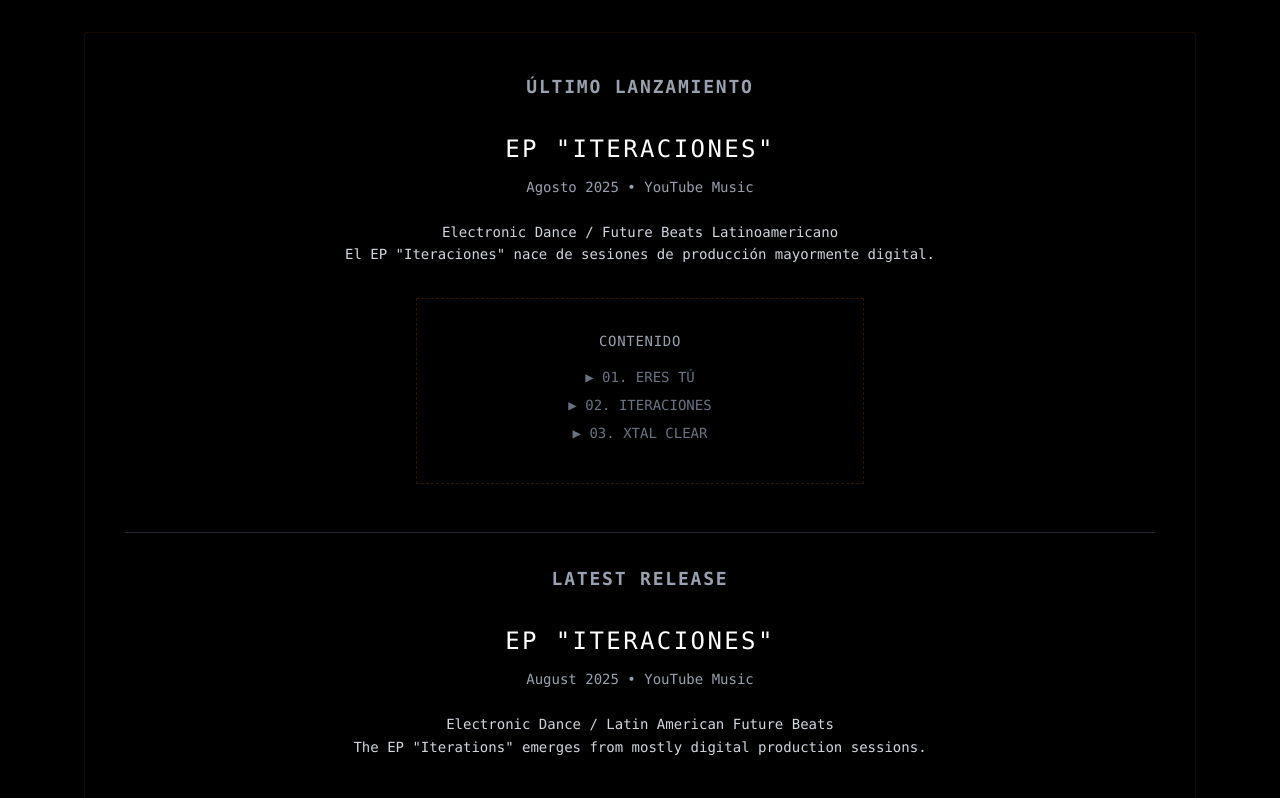
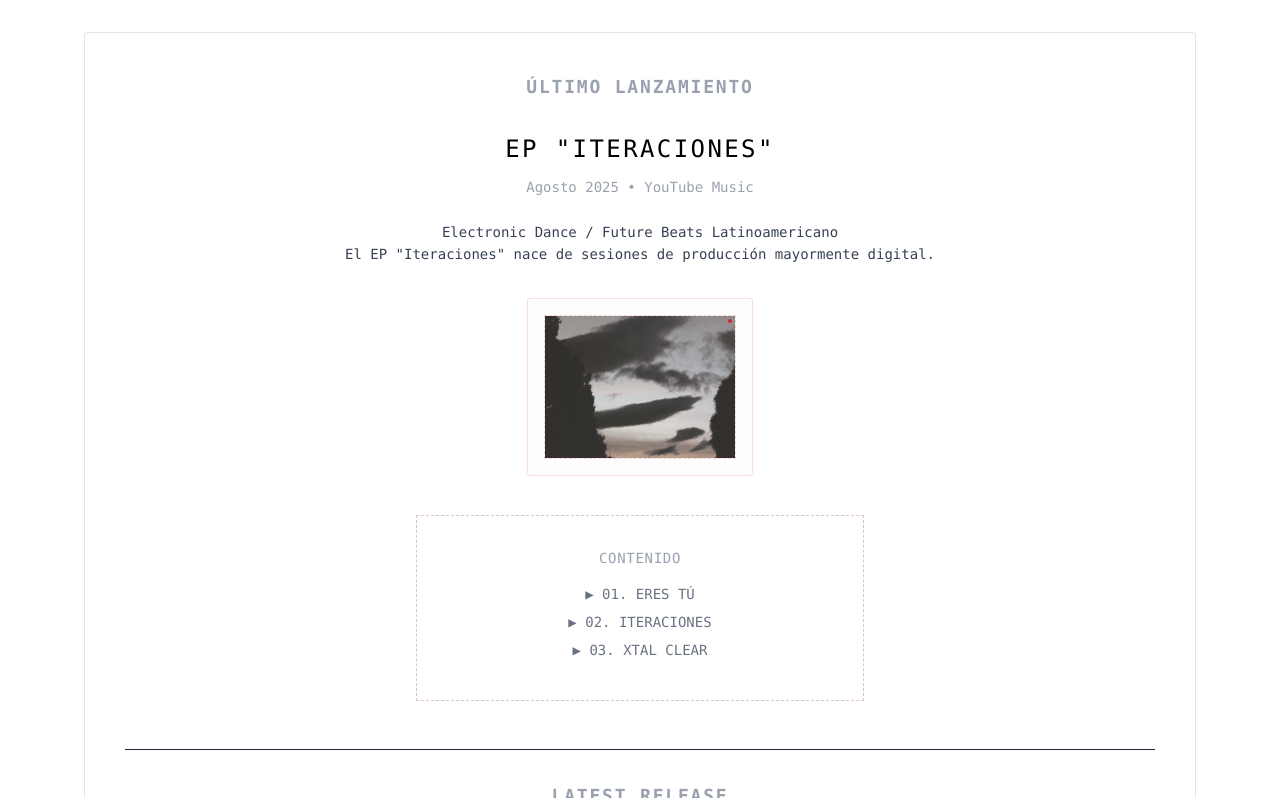
Before and after one commit to unixkarma/floraluz_web, a Next.js app: page /epk in a window 1280 px wide. Shown: the part 2164-2962 px from the top of the page. Built offline with nearby package versions, Linux system fonts and the light colour scheme.

Commit message:
first commit

```diff
--- a/src/app/epk/page.tsx
+++ b/src/app/epk/page.tsx
@@ -17,9 +17,9 @@ export default function EPK() {
   }
 
   return (
-    <main className="min-h-screen bg-black text-gray-300 font-mono">
+    <main className="min-h-screen bg-white text-gray-700 font-mono">
       {/* Header */}
-      <div className="text-center py-16 px-5 border-b border-gray-800 bg-black relative">
+      <div className="text-center py-16 px-5 border-b border-gray-200 bg-white relative">
         {/* Psychedelic Text Left */}
         <div className="absolute left-4 top-1/2 transform -translate-y-1/2 text-red-900/20 text-xs tracking-widest opacity-30 rotate-90 hidden md:block">
           ◊ ∞ ◦ ∆ ◊ ∞ ◦ ∆ ◊ ∞ ◦ ∆
@@ -102,15 +102,15 @@ export default function EPK() {
         </div>
 
         {/* Project Description */}
-        <div className="bg-black border p-10 rounded mb-16" style={{ borderColor: 'rgba(220, 38, 38, 0.12)' }}>
+        <div className="bg-white border p-10 rounded mb-16" style={{ borderColor: 'rgba(220, 38, 38, 0.12)' }}>
           {/* Spanish */}
           <div className="mb-12">
             <div className="text-center text-lg text-gray-400 mb-8 tracking-widest font-bold">
               PROYECTO
               <div className="inline-block ml-3 w-1 h-1 bg-red-500 rounded-full opacity-40"></div>
             </div>
-            <div className="text-sm text-gray-300 leading-relaxed max-w-4xl mx-auto text-justify">
-              <strong className="text-white">floraluz</strong> navega entre electronic dance y ambient.
+            <div className="text-sm text-gray-700 leading-relaxed max-w-4xl mx-auto text-justify">
+              <strong className="text-black">floraluz</strong> navega entre electronic dance y ambient.
               Una propuesta que documenta estados emocionales a través de paisajes sonoros que fusionan lo crudo con lo visionario.
               <br/><br/>
               Grooves hipnóticos procesados digitalmente con texturas que evocan nostalgia y calidez.
@@ -126,8 +126,8 @@ export default function EPK() {
             <div className="text-center text-lg text-gray-400 mb-8 tracking-widest font-bold">
               PROJECT
             </div>
-            <div className="text-sm text-gray-300 leading-relaxed max-w-4xl mx-auto text-justify">
-              <strong className="text-white">floraluz</strong> navigates between electronic dance and ambient.
+            <div className="text-sm text-gray-700 leading-relaxed max-w-4xl mx-auto text-justify">
+              <strong className="text-black">floraluz</strong> navigates between electronic dance and ambient.
               A proposal that documents emotional states through soundscapes that fuse the raw with the visionary.
               <br/><br/>
               Hypnotic grooves digitally processed with textures that evoke nostalgia and warmth.
@@ -140,8 +140,8 @@ export default function EPK() {
             <div className="text-center text-lg text-gray-400 mb-8 tracking-widest font-bold">
               项目
             </div>
-            <div className="text-sm text-gray-300 leading-relaxed max-w-4xl mx-auto text-justify">
-              <strong className="text-white">floraluz</strong> 在电子舞曲和环境音乐之间航行，采用明确的低保真美学。
+            <div className="text-sm text-gray-700 leading-relaxed max-w-4xl mx-auto text-justify">
+              <strong className="text-black">floraluz</strong> 在电子舞曲和环境音乐之间航行，采用明确的低保真美学。
               这是一个通过声音景观记录情感状态的提案，将原始与幻想融合在一起。
               <br/><br/>
               数字化处理的催眠节拍，带有唤起怀旧和温暖感的纹理。
@@ -151,7 +151,7 @@ export default function EPK() {
         </div>
 
         {/* Tracklist Player */}
-        <div className="bg-black border border-dashed p-10 rounded mb-16" style={{ borderColor: 'rgba(220, 38, 38, 0.15)' }}>
+        <div className="bg-white border border-dashed p-10 rounded mb-16" style={{ borderColor: 'rgba(220, 38, 38, 0.15)' }}>
           <div className="text-center text-lg text-gray-400 mb-8 tracking-widest font-bold">
             ESCUCHAR • LISTEN • 收听 EP
             <div className="text-xs text-red-900/30 mt-2 tracking-wider">
@@ -170,7 +170,7 @@ export default function EPK() {
               <div key={i} className={`p-4 border ${item.accent ? 'bg-red-950/10 border-red-900/20' : 'bg-white/5 border-white/10'}`}>
                 <div className="flex items-center justify-between mb-2">
                   <div>
-                    <div className="text-white font-bold text-sm tracking-wide">{item.track}</div>
+                    <div className="text-black font-bold text-sm tracking-wide">{item.track}</div>
                     <div className="text-gray-500 text-xs">{item.duration}</div>
                   </div>
                   <div className="text-gray-600 text-xs tracking-widest">
@@ -199,7 +199,7 @@ export default function EPK() {
 
         {/* Latest Release */}
         <div
-          className="bg-black border p-10 rounded mb-16"
+          className="bg-white border p-10 rounded mb-16"
           style={{ borderColor: 'rgba(139, 69, 19, 0.15)' }}
         >
           {/* Spanish */}
@@ -208,19 +208,51 @@ export default function EPK() {
               ÚLTIMO LANZAMIENTO
             </div>
             <div className="text-center">
-              <div className="text-2xl text-white mb-3 tracking-widest">
+              <div className="text-2xl text-black mb-3 tracking-widest">
                 EP &quot;ITERACIONES&quot;
               </div>
               <div className="text-sm text-gray-400 mb-6">
                 Agosto 2025 • YouTube Music
               </div>
-              <div className="text-sm text-gray-300 leading-relaxed max-w-2xl mx-auto mb-8">
+              <div className="text-sm text-gray-700 leading-relaxed max-w-2xl mx-auto mb-8">
                 Electronic Dance / Future Beats Latinoamericano<br/>
                 El EP &quot;Iteraciones&quot; nace de sesiones de producción mayormente digital.
               </div>
 
+              {/* EP Cover Image */}
+              <div className="mb-8">
+                <div className="inline-block border p-4 bg-gray-100/20 rounded relative" style={{ borderColor: 'rgba(220, 38, 38, 0.15)' }}>
+                  <div className="relative">
+                    <img
+                      src="/floraluz-cover.jpg"
+                      alt="EP ITERACIONES - Cover Art"
+                      className="w-48 h-36 object-cover border border-dashed relative z-10"
+                      style={{
+                        borderColor: 'rgba(220, 38, 38, 0.2)',
+                        filter: 'sepia(0.2) saturate(0.9) contrast(1.05) brightness(0.95)',
+                      }}
+                    />
+
+                    {/* Subtle rust overlay */}
+                    <div
+                      className="absolute inset-0 pointer-events-none z-20 opacity-60"
+                      style={{
+                        background: `
+                          radial-gradient(circle at 15% 25%, rgba(139, 69, 19, 0.08) 0%, transparent 25%),
+                          radial-gradient(circle at 85% 75%, rgba(220, 38, 38, 0.06) 0%, transparent 20%)
+                        `,
+                        mixBlendMode: 'multiply'
+                      }}
+                    />
+
+                    {/* Small red indicator */}
+                    <div className="absolute top-1 right-1 w-1 h-1 bg-red-600 rounded-full opacity-70 z-30"></div>
+                  </div>
+                </div>
+              </div>
+
               <div
-                className="bg-black/40 p-8 mx-auto max-w-md border border-dashed"
+                className="bg-white/40 p-8 mx-auto max-w-md border border-dashed"
                 style={{ borderColor: 'rgba(139, 69, 19, 0.3)' }}
               >
                 <div className="text-sm text-gray-400 mb-4 tracking-wider">CONTENIDO</div>
@@ -239,7 +271,7 @@ export default function EPK() {
               LATEST RELEASE
             </div>
             <div className="text-center">
-              <div className="text-2xl text-white mb-3 tracking-widest">
+              <div className="text-2xl text-black mb-3 tracking-widest">
                 EP &quot;ITERACIONES&quot;
               </div>
               <div className="text-sm text-gray-400 mb-6">
@@ -258,7 +290,7 @@ export default function EPK() {
               最新发布
             </div>
             <div className="text-center">
-              <div className="text-2xl text-white mb-3 tracking-widest">
+              <div className="text-2xl text-black mb-3 tracking-widest">
                 EP &quot;ITERACIONES&quot;
               </div>
               <div className="text-sm text-gray-400 mb-6">
@@ -273,7 +305,7 @@ export default function EPK() {
         </div>
 
         {/* Platform Links */}
-        <div className="bg-black border border-gray-700 p-10 text-center rounded mb-16">
+        <div className="bg-white border border-gray-300 p-10 text-center rounded mb-16">
           <div className="text-lg text-gray-400 mb-8 tracking-widest font-bold">
             PLATAFORMAS • PLATFORMS • 平台
           </div>
@@ -307,7 +339,7 @@ export default function EPK() {
 
         {/* Binary Message */}
         <div
-          className="border border-dashed bg-black/80 p-10 text-center rounded"
+          className="border border-dashed bg-white/80 p-10 text-center rounded"
           style={{ borderColor: 'rgba(139, 69, 19, 0.3)' }}
         >
           <div className="text-gray-600 text-xs leading-relaxed tracking-widest opacity-80">
--- a/src/app/page.tsx
+++ b/src/app/page.tsx
@@ -187,7 +187,8 @@ export default function Home() {
         </div>
 
         {/* Bottom email with analog distortion */}
-        <div className="absolute bottom-8 left-1/2 transform -translate-x-1/2 text-xs text-gray-600 tracking-widest relative">
+        <div className="absolute bottom-8 left-1/2 transform -translate-x-1/2 text-xs text-gray-600 tracking-widest text-center">
+          <div className="relative inline-block">
             <span className="relative z-10">floraluz333@gmail.com</span>
             <span
               className="absolute inset-0 text-red-900/15 transform translate-x-px"
@@ -204,6 +205,7 @@ export default function Home() {
               _
             </span>
           </div>
+        </div>
 
         {/* Analog artifacts scattered around */}
         <div className="absolute top-20 left-10 w-px h-2 bg-red-900/20 opacity-50 transform rotate-12"></div>
```
Also changed, not shown: public/floraluz-cover.jpg. Lines whose indentation alone changed are shown as unchanged.
